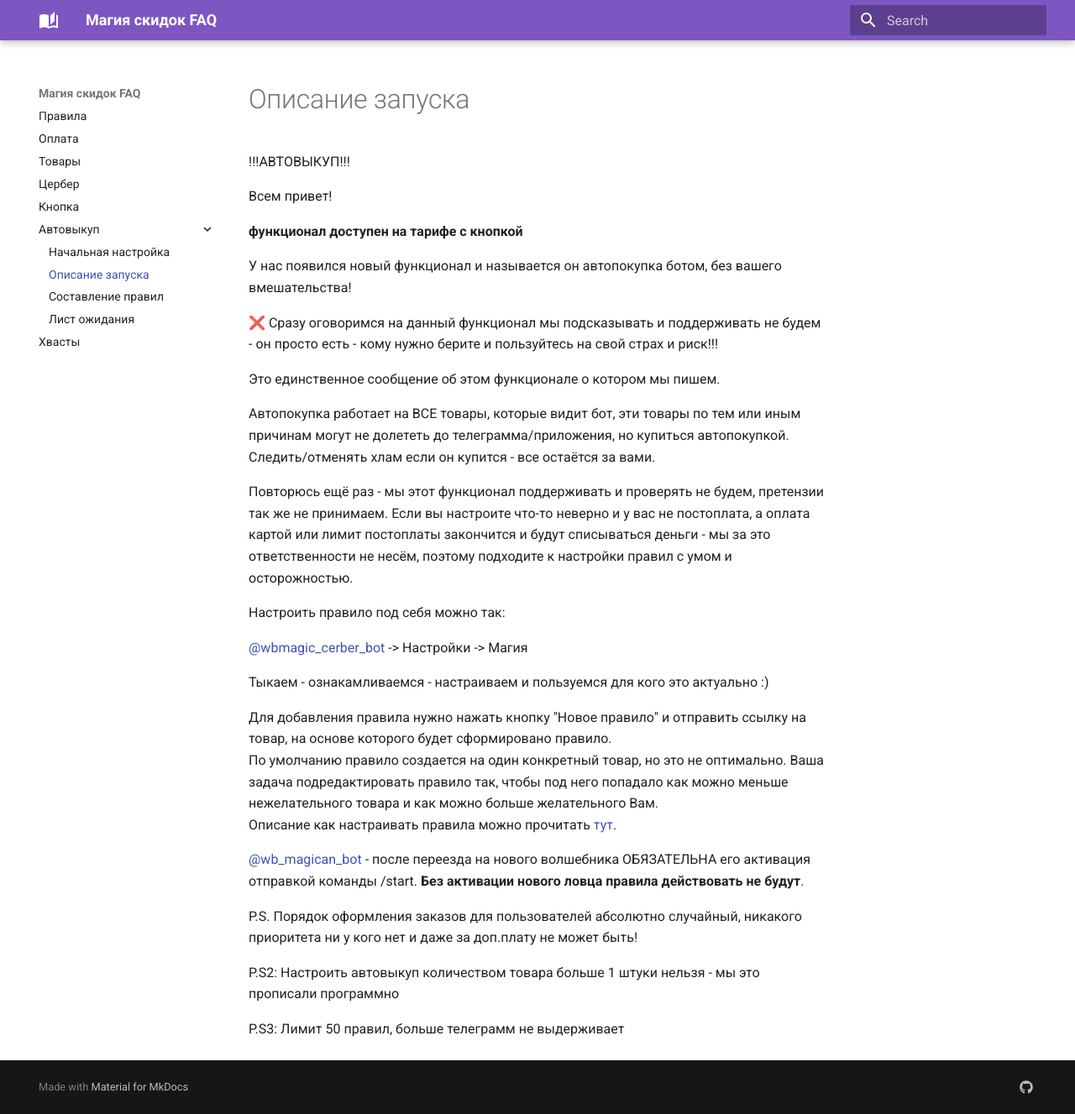
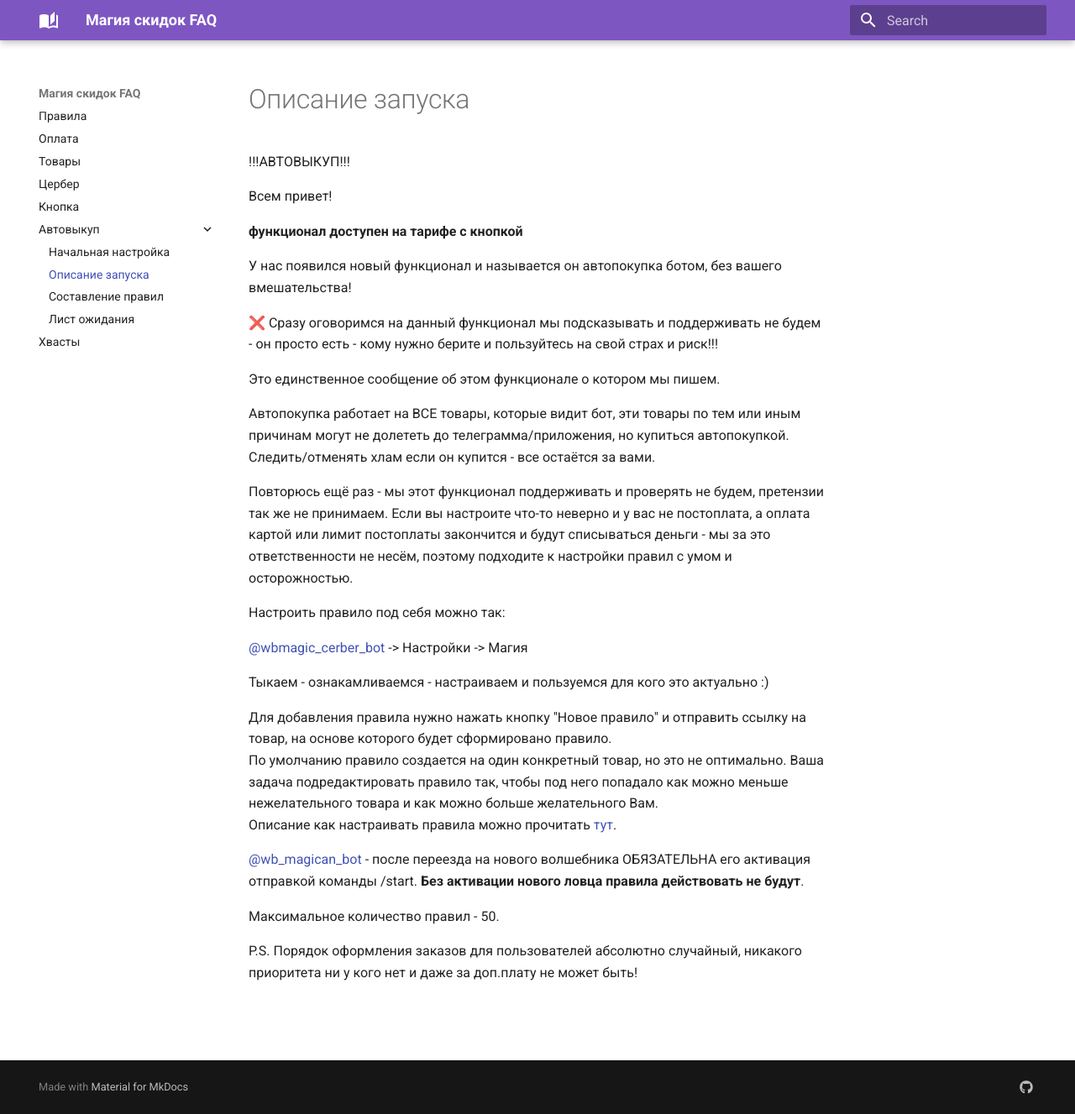
Before and after one commit to korolevskiyhap/faq_wbmagic, an MkDocs documentation site: the page built from docs/autobot_intro.md, in a window 1280 px wide and 1327 px high. Shown: the whole window at 84% size. Built offline with MkDocs 1.6.1 and Material for MkDocs 9.7.7, drawn with Linux system fonts in a browser that asks for light colours.

Commit message:
Update autobot_intro.md

```diff
--- a/docs/autobot_intro.md
+++ b/docs/autobot_intro.md
@@ -30,9 +30,6 @@
 
 [@wb_magican_bot](http://t.me/wb_magican_bot) - после переезда на нового волшебника ОБЯЗАТЕЛЬНА его активация отправкой команды /start. **Без активации нового ловца правила действовать не будут**.
 
+Максимальное количество правил - 50.
+
 P.S. Порядок оформления заказов для пользователей абсолютно случайный, никакого приоритета ни у кого нет и даже за доп.плату не может быть!
-
-
-P.S2: Настроить автовыкуп количеством товара больше 1 штуки нельзя - мы это прописали программно
-
-P.S3: Лимит 50 правил, больше телеграмм не выдерживает
```
